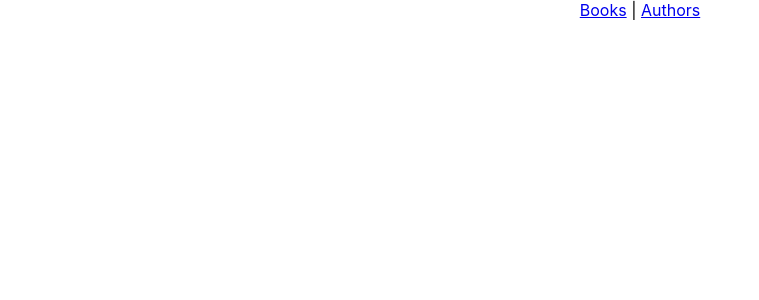
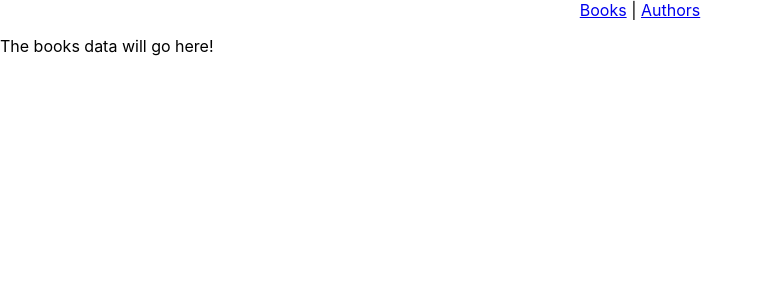
Before and after one commit to Rafal-G/graphql-poc, a React (Create React App) app in the folder book-review-ui/: page /books in a window 1280 px wide. Shown: the top 300 px of the page, without its empty margins (0-759 px from the left). Built offline with nearby package versions, Linux system fonts and the light colour scheme.

Commit message:
Since authors and books are children of app topnav is no longer needed

```diff
--- a/book-review-ui/src/App.js
+++ b/book-review-ui/src/App.js
@@ -1,8 +1,12 @@
 import './App.css';
 import TopNav from './components/TopNav';
+import { Outlet } from 'react-router-dom'
 function App() {
   return (
-    <TopNav></TopNav>
+    <div>
+      <TopNav />
+      <Outlet />
+    </div>
   );
 }
 
--- a/book-review-ui/src/routes/Authors.js
+++ b/book-review-ui/src/routes/Authors.js
@@ -1,5 +1,4 @@
 import React from 'react';
-import TopNav from '../components/TopNav';
 import {useQuery, gql} from '@apollo/client'
 
 const GET_AUTHORS = gql`
@@ -29,7 +28,6 @@ class Authors extends React.Component {
     render() {
         return (
         <div>
-            <TopNav></TopNav>
             <GetAuthors></GetAuthors>
             <p>The Authors info will go here</p>
         </div>
--- a/book-review-ui/src/routes/Books.js
+++ b/book-review-ui/src/routes/Books.js
@@ -1,12 +1,10 @@
 import React from 'react';
-import TopNav from '../components/TopNav';
 
 class Books extends React.Component {
 
     render() {
         return (
             <div>
-                <TopNav></TopNav>
                 <p>The books data will go here!</p>
             </div>
         )
```
